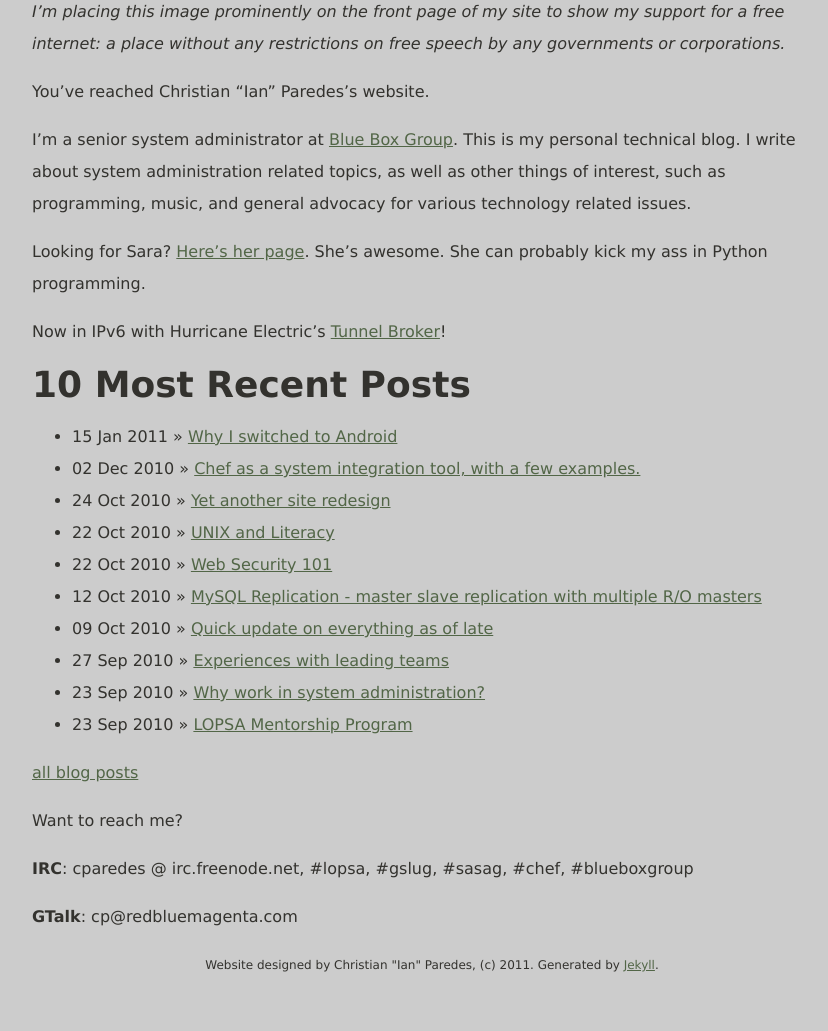
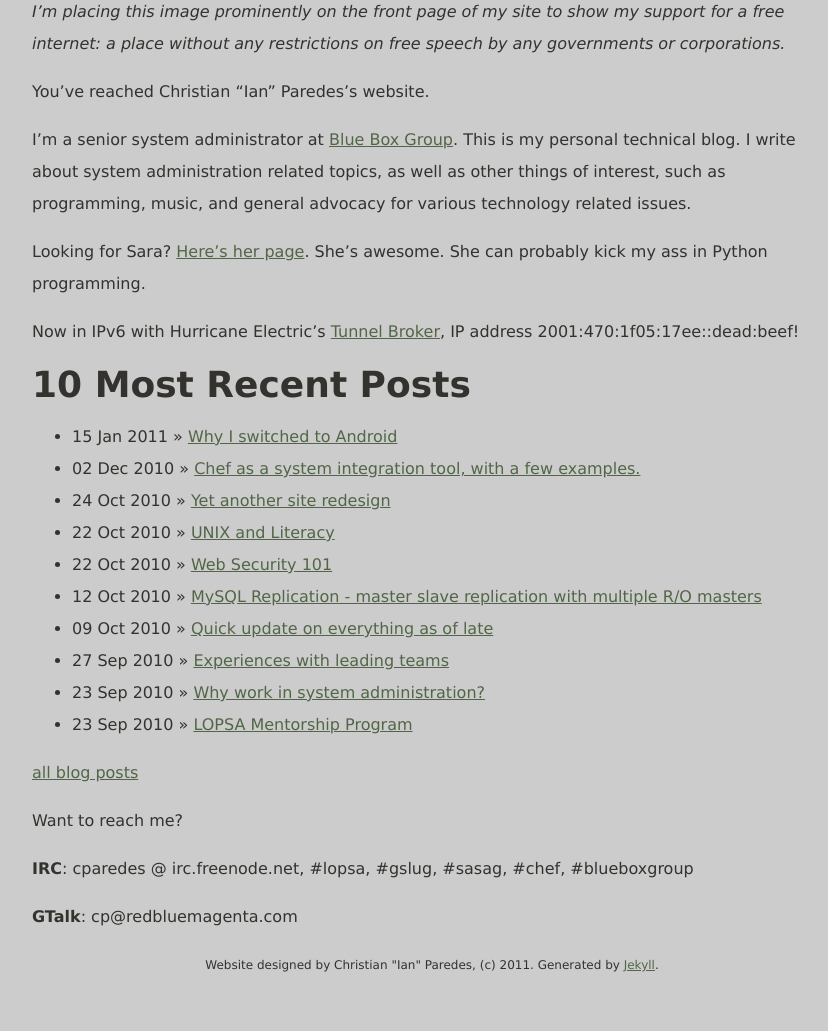
Before and after one commit to cparedes/redbluemagenta-new, a Jekyll site: the page built from index.markdown, in a window 1280 px wide. Shown: the part 520-1551 px from the top of the page, without its empty margins (208-1036 px from the left). Built offline with Jekyll 4.4.1, drawn with Linux system fonts in a browser that asks for light colours; Markdown is read by kramdown in place of the engine named in the settings; comment, search, counter and statistics services are not loaded.

Commit message:
ipv6 foeva

```diff
--- a/index.markdown
+++ b/index.markdown
@@ -17,7 +17,7 @@ advocacy for various technology related issues.
 Looking for Sara?  [Here's her page].  She's awesome.  She can probably kick
 my ass in Python programming.
 
-Now in IPv6 with Hurricane Electric's [Tunnel Broker](http://tunnelbroker.net)!
+Now in IPv6 with Hurricane Electric's [Tunnel Broker](http://tunnelbroker.net), IP address 2001:470:1f05:17ee::dead:beef!
 
 10 Most Recent Posts
 --------------------
```
